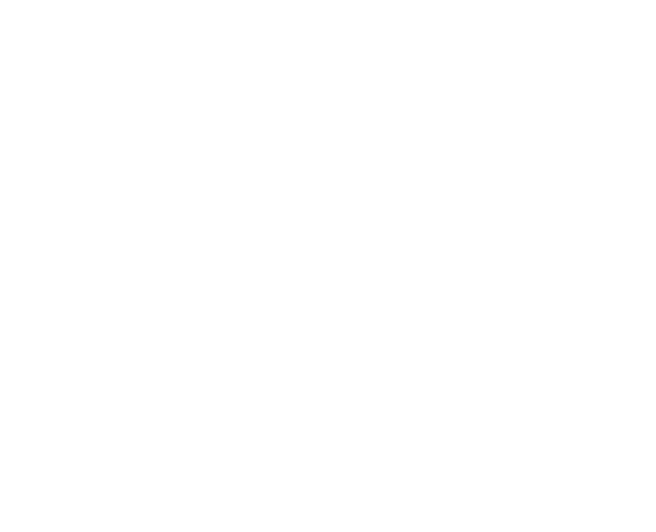
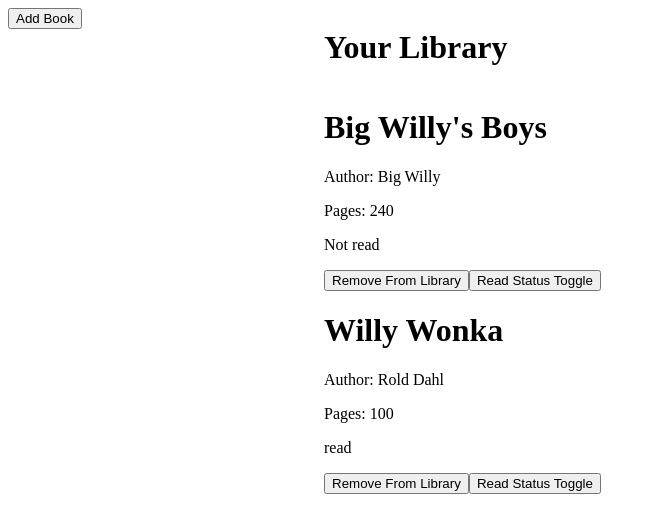
Before and after one commit to joshp423/Library, a plain HTML site: page index.html in a window 1280 px wide. Shown: the whole page, without its empty margins (0-656 px from the left). Drawn offline with Linux system fonts and the light colour scheme.

Commit message:
Initial CSS formatting and grid setup

```diff
--- a/helper.js
+++ b/helper.js
@@ -23,12 +23,25 @@
         const author = document.createElement("p");
         const pages = document.createElement("p");
         const read = document.createElement("p");
+        const removeButton = document.createElement("button");
+        const readStatusButton = document.createElement("button");
+        const buttonDiv = document.createElement("div");
+
+        readStatusButton.classList.add("readStatusButton");
+        readStatusButton.innerText = "Read Status Toggle";
+        removeButton.classList.add("removeButton");
+        removeButton.innerText = "Remove From Library"
         title.innerText = myLibrary[books].title;
-        author.innerText = myLibrary[books].author;
-        pages.innerText = myLibrary[books].pages;
+        author.innerText = `Author: ${myLibrary[books].author}`;
+        pages.innerText = `Pages: ${myLibrary[books].pages}`;
         read.innerText = myLibrary[books].read;
         bookCards.appendChild(div);
-        div.append(title, author, pages, read);
-        console.log(books.title)
+        div.append(title, author, pages, read, buttonDiv);
+        buttonDiv.append(removeButton,readStatusButton);
     }
 }
+
+addBookToLibrary("Big Willy's Boys", "Big Willy", 240, "Not read");
+addBookToLibrary("Willy Wonka", "Rold Dahl", 100, "read");
+
+displayLibrary(myLibrary);
--- a/index.html
+++ b/index.html
@@ -8,11 +8,16 @@
 </head>
 <body>
     <div class="container">
-        <div id="bookCards">
-
+        <div class="rightSide">
+            <div class="header">
+                <h1>Your Library</h1>
+            </div>
+            <div id="bookCards"></div>
+        </div>
+        <div class="sidebar">
+            <button id="addBookButton">Add Book</button>
         </div>
     </div>
-
     <script src="helper.js"></script>
 </body>
 </html>
--- a/style.css
+++ b/style.css
@@ -0,0 +1,19 @@
+.container {
+    display: grid;
+    grid-template: 1fr / 2fr 6fr;
+}
+
+.rightSide {
+    grid-area: 1 / 2 / 1 / 3;
+    display: grid;
+    grid-template-rows: 1fr 10fr;
+}
+
+.header {
+    grid-area: 1 / 1 / 1 / 2;
+    align-items: center;
+}
+
+.bookCards {
+    grid-area: 2 / 1 / 3 / 2;
+}
```
